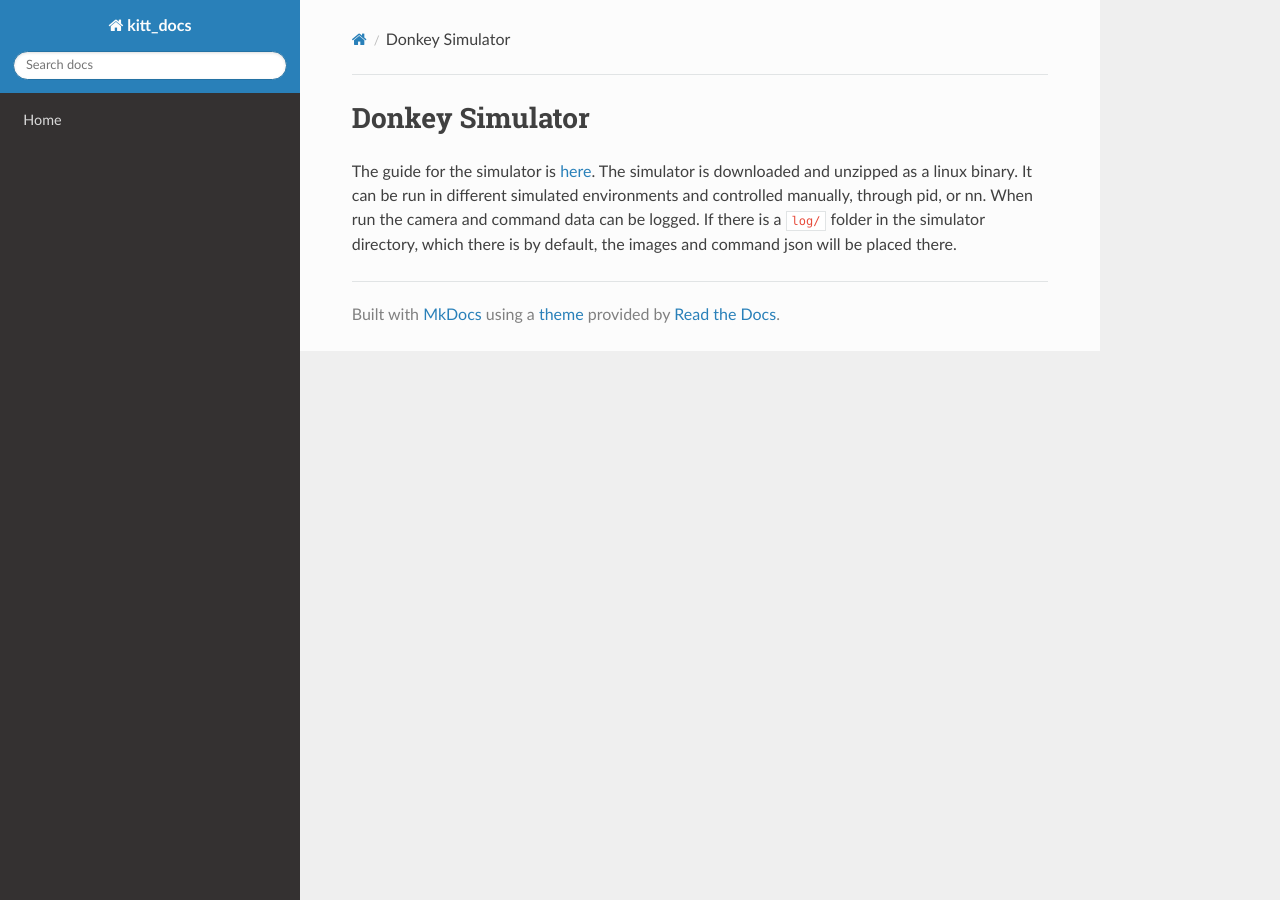
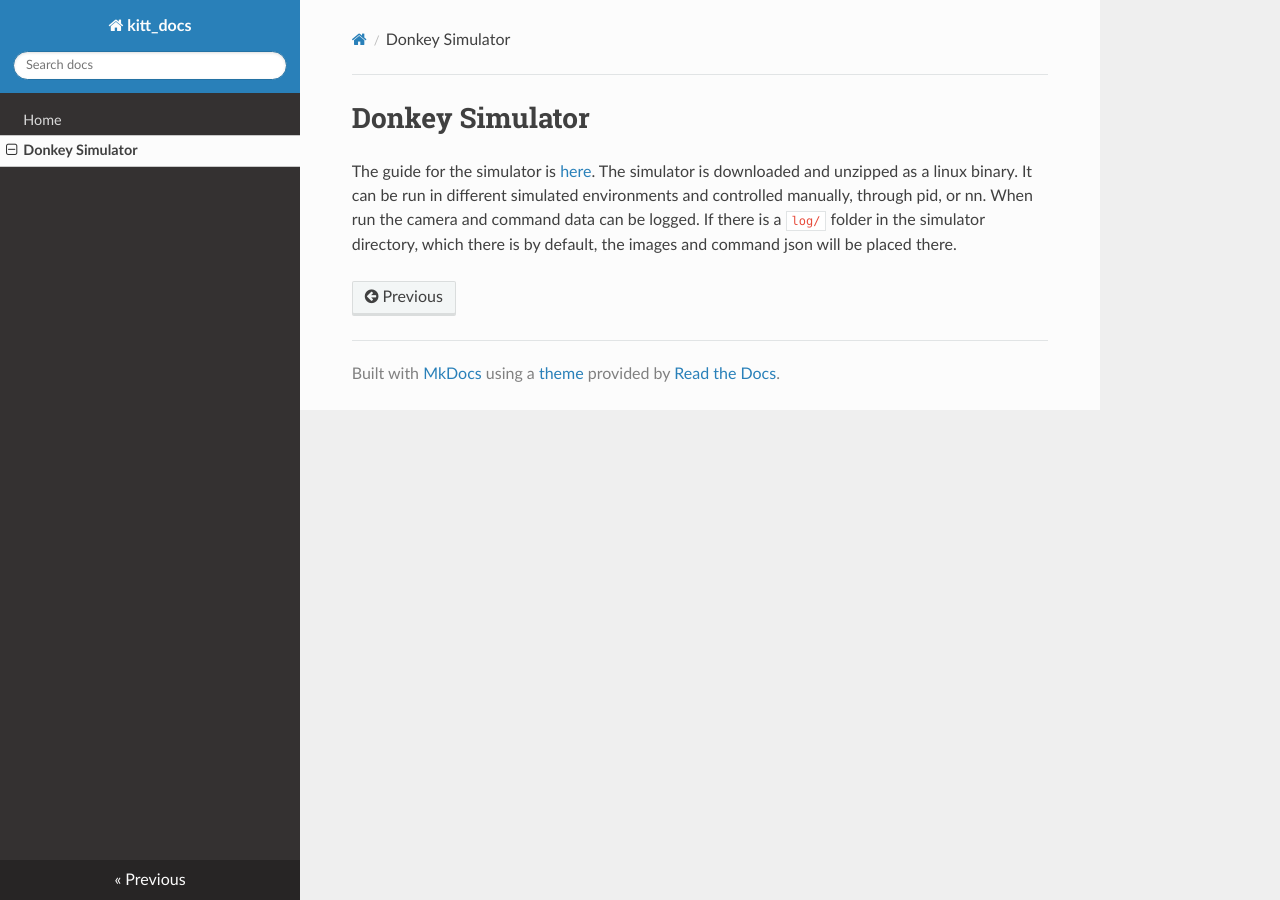
Before and after one commit to kittcar/kitt_docs, an MkDocs documentation site: the page built from docs/donkey_sim.md, in a window 1280 px wide. Built offline with MkDocs 1.6.1, drawn with Linux system fonts in a browser that asks for light colours; nearby versions of some CDN libraries; old or Windows-style settings are respelled for this version of MkDocs.

Commit message:
Update mkdocs.yml

```diff
--- a/mkdocs.yml
+++ b/mkdocs.yml
@@ -2,3 +2,4 @@ site_name: kitt_docs
 theme: readthedocs
 pages:
     - Home: index.md
+    - Donkey Simulator: donkey_sim.md
```
